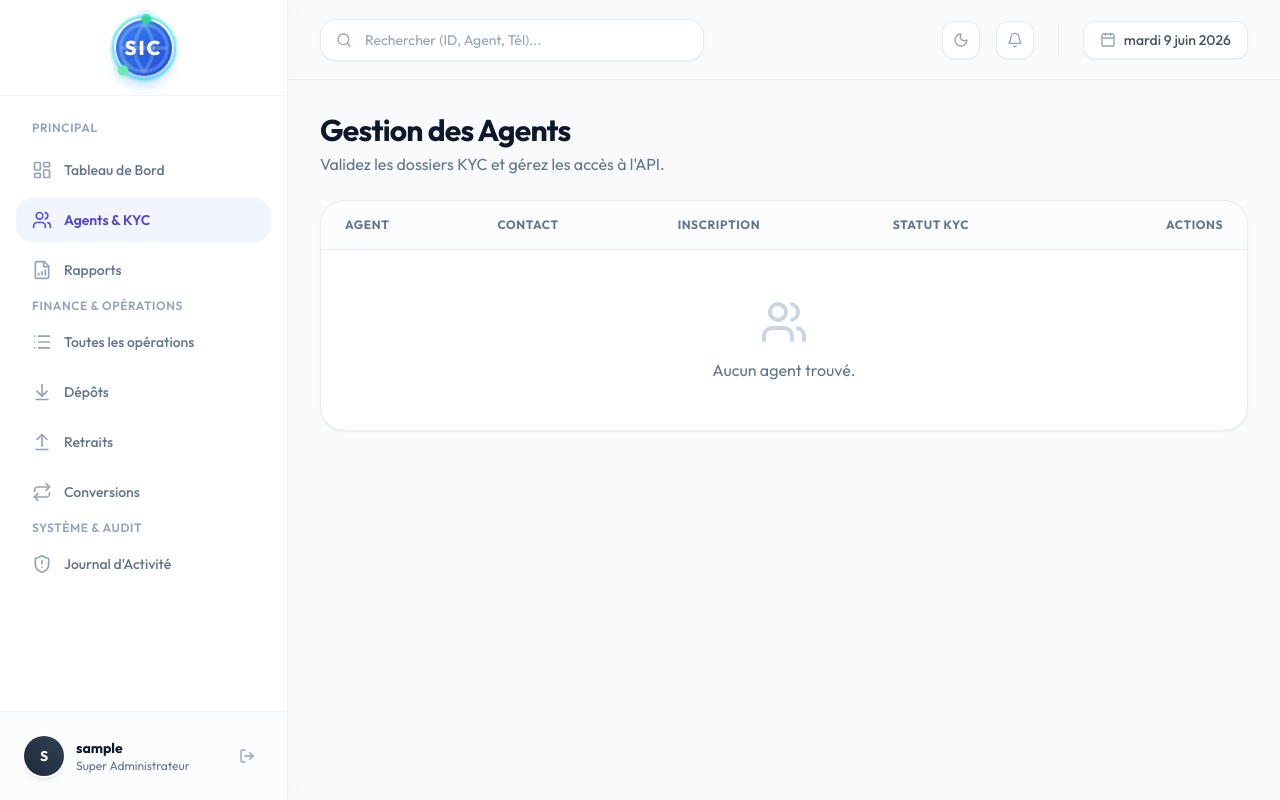
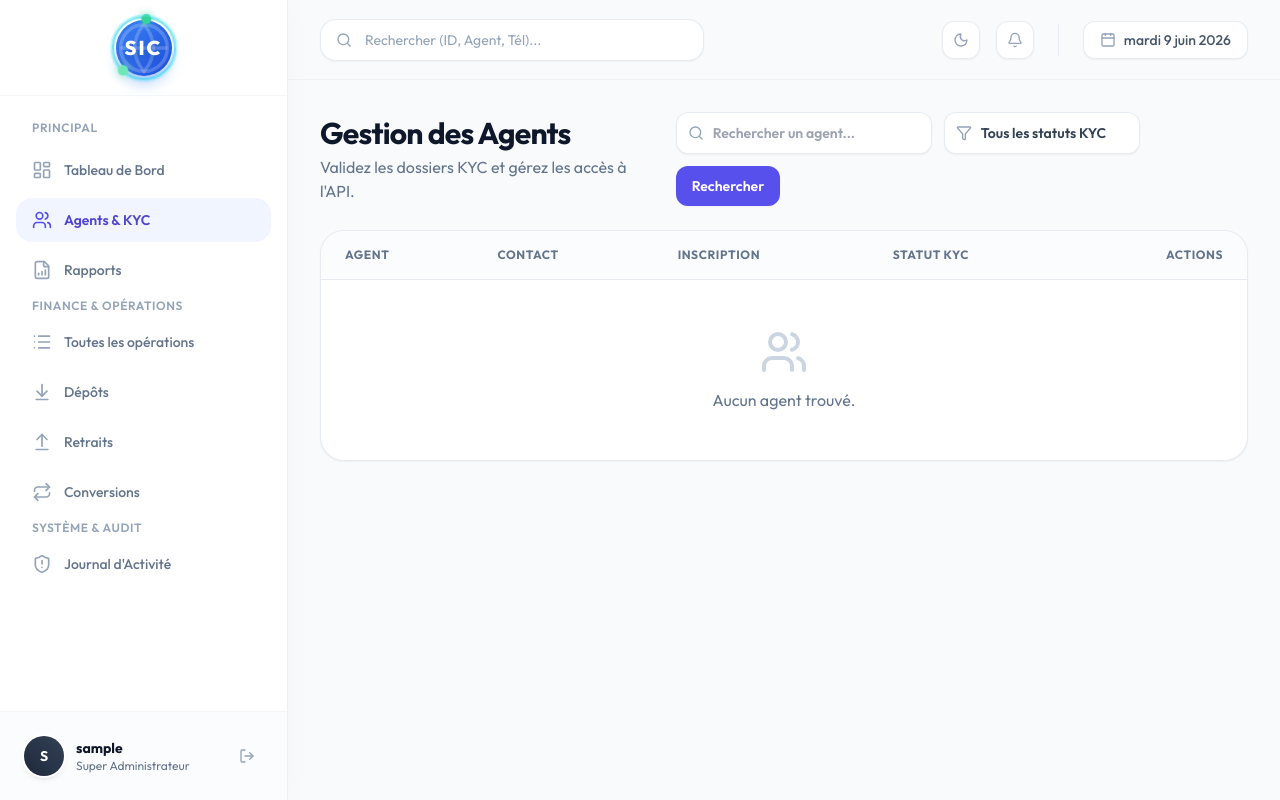
Before and after one commit to AmstaLabestar/SIC_backend, a Django app: page /agents/ in a window 1280 px wide. Run offline with Django 5.2, Linux system fonts and the light colour scheme; the visitor is signed in with stand-in values (Sample User, id 1); data that the repository does not hold is empty; parts of the project's set-up code (start-up, migrations or seed data) failed here and were passed over; some libraries are stand-ins or nearby versions.

Commit message:
feat: add search and filters to dashboard pages, fix security vulnerabilities (CSRF & Webhook HMAC bypass)

```diff
--- a/dashboard/templates/dashboard/agents.html
+++ b/dashboard/templates/dashboard/agents.html
@@ -4,11 +4,33 @@
 <div class="space-y-6">
 
     <!-- Header -->
-    <div class="flex items-center justify-between">
+    <div class="flex flex-col md:flex-row md:items-center justify-between gap-4">
         <div>
             <h2 class="text-3xl font-bold text-slate-900 dark:text-white tracking-tight">Gestion des Agents</h2>
             <p class="text-slate-500 dark:text-slate-400 mt-1">Validez les dossiers KYC et gérez les accès à l'API.</p>
         </div>
+        <form method="GET" class="flex flex-wrap gap-3">
+            <div class="relative group">
+                <div class="absolute inset-y-0 left-0 pl-3 flex items-center pointer-events-none">
+                    <i data-lucide="search" class="w-4 h-4 text-slate-400 dark:text-slate-500"></i>
+                </div>
+                <input type="text" name="search" value="{{ search_query|default:'' }}" placeholder="Rechercher un agent..." class="pl-9 pr-4 py-2.5 bg-white dark:bg-slate-800 border border-slate-200/80 dark:border-slate-700 text-slate-700 dark:text-slate-300 rounded-xl text-sm font-semibold hover:bg-slate-50 dark:hover:bg-slate-700 transition-colors shadow-sm focus:outline-none focus:border-brand-500 w-full sm:w-64">
+            </div>
+            <div class="relative group">
+                <div class="absolute inset-y-0 left-0 pl-3 flex items-center pointer-events-none">
+                    <i data-lucide="filter" class="w-4 h-4 text-slate-400 dark:text-slate-500"></i>
+                </div>
+                <select name="status" onchange="this.form.submit()" class="pl-9 pr-8 py-2.5 bg-white dark:bg-slate-800 border border-slate-200/80 dark:border-slate-700 text-slate-700 dark:text-slate-300 rounded-xl text-sm font-semibold hover:bg-slate-50 dark:hover:bg-slate-700 transition-colors shadow-sm focus:outline-none focus:border-brand-500 appearance-none">
+                    <option value="">Tous les statuts KYC</option>
+                    <option value="PENDING" {% if status_filter == 'PENDING' %}selected{% endif %}>En attente</option>
+                    <option value="APPROVED" {% if status_filter == 'APPROVED' %}selected{% endif %}>Approuvé</option>
+                    <option value="REJECTED" {% if status_filter == 'REJECTED' %}selected{% endif %}>Rejeté</option>
+                </select>
+            </div>
+            <button type="submit" class="px-4 py-2.5 bg-brand-600 hover:bg-brand-700 text-white rounded-xl text-sm font-semibold transition-colors shadow-sm flex items-center gap-2">
+                Rechercher
+            </button>
+        </form>
     </div>
 
     <!-- Table Container -->
@@ -80,22 +102,34 @@
                             <div class="flex items-center justify-end gap-2 opacity-100 lg:opacity-0 lg:group-hover:opacity-100 transition-opacity">
 
                                 {% if agent.kyc_status == 'PENDING' %}
-                                <a href="{% url 'dashboard:agent_kyc_action' agent.id 'approve' %}" title="Approuver KYC" class="p-2 bg-emerald-50 dark:bg-emerald-900/30 text-emerald-600 hover:bg-emerald-600 hover:text-white rounded-xl transition-colors">
-                                    <i data-lucide="check" class="w-4 h-4"></i>
-                                </a>
-                                <a href="{% url 'dashboard:agent_kyc_action' agent.id 'reject' %}" title="Rejeter KYC" class="p-2 bg-rose-50 dark:bg-rose-900/30 text-rose-600 hover:bg-rose-600 hover:text-white rounded-xl transition-colors">
-                                    <i data-lucide="x" class="w-4 h-4"></i>
-                                </a>
+                                <form method="POST" action="{% url 'dashboard:agent_kyc_action' agent.id 'approve' %}" class="inline">
+                                    {% csrf_token %}
+                                    <button type="submit" title="Approuver KYC" class="p-2 bg-emerald-50 dark:bg-emerald-900/30 text-emerald-600 hover:bg-emerald-600 hover:text-white rounded-xl transition-colors">
+                                        <i data-lucide="check" class="w-4 h-4"></i>
+                                    </button>
+                                </form>
+                                <form method="POST" action="{% url 'dashboard:agent_kyc_action' agent.id 'reject' %}" class="inline">
+                                    {% csrf_token %}
+                                    <button type="submit" title="Rejeter KYC" class="p-2 bg-rose-50 dark:bg-rose-900/30 text-rose-600 hover:bg-rose-600 hover:text-white rounded-xl transition-colors">
+                                        <i data-lucide="x" class="w-4 h-4"></i>
+                                    </button>
+                                </form>
                                 {% endif %}
 
                                 {% if agent.is_suspended %}
-                                <a href="{% url 'dashboard:agent_kyc_action' agent.id 'suspend' %}" title="Réactiver" class="p-2 bg-slate-100 dark:bg-slate-700 text-slate-600 dark:text-slate-300 hover:bg-slate-800 hover:text-white rounded-xl transition-colors">
-                                    <i data-lucide="unlock" class="w-4 h-4"></i>
-                                </a>
+                                <form method="POST" action="{% url 'dashboard:agent_kyc_action' agent.id 'suspend' %}" class="inline">
+                                    {% csrf_token %}
+                                    <button type="submit" title="Réactiver" class="p-2 bg-slate-100 dark:bg-slate-700 text-slate-600 dark:text-slate-300 hover:bg-slate-800 hover:text-white rounded-xl transition-colors">
+                                        <i data-lucide="unlock" class="w-4 h-4"></i>
+                                    </button>
+                                </form>
                                 {% else %}
-                                <a href="{% url 'dashboard:agent_kyc_action' agent.id 'suspend' %}" title="Suspendre" class="p-2 bg-slate-100 dark:bg-slate-700 text-slate-600 dark:text-slate-300 hover:bg-rose-600 hover:text-white rounded-xl transition-colors">
-                                    <i data-lucide="lock" class="w-4 h-4"></i>
-                                </a>
+                                <form method="POST" action="{% url 'dashboard:agent_kyc_action' agent.id 'suspend' %}" class="inline">
+                                    {% csrf_token %}
+                                    <button type="submit" title="Suspendre" class="p-2 bg-slate-100 dark:bg-slate-700 text-slate-600 dark:text-slate-300 hover:bg-rose-600 hover:text-white rounded-xl transition-colors">
+                                        <i data-lucide="lock" class="w-4 h-4"></i>
+                                    </button>
+                                </form>
                                 {% endif %}
 
                                 <!-- Bouton pour voir les détails dans l'Admin Django -->
@@ -129,11 +163,11 @@
             </p>
             <div class="flex items-center gap-2">
                 {% if page_obj.has_previous %}
-                <a href="?page={{ page_obj.previous_page_number }}" class="px-3 py-1.5 border border-slate-200 dark:border-slate-700 rounded-lg text-sm font-medium text-slate-600 dark:text-slate-300 hover:bg-white dark:hover:bg-slate-700 hover:text-brand-600 transition-colors">Précédent</a>
+                <a href="?page={{ page_obj.previous_page_number }}{% if search_query %}&search={{ search_query }}{% endif %}{% if status_filter %}&status={{ status_filter }}{% endif %}" class="px-3 py-1.5 border border-slate-200 dark:border-slate-700 rounded-lg text-sm font-medium text-slate-600 dark:text-slate-300 hover:bg-white dark:hover:bg-slate-700 hover:text-brand-600 transition-colors">Précédent</a>
                 {% endif %}
 
                 {% if page_obj.has_next %}
-                <a href="?page={{ page_obj.next_page_number }}" class="px-3 py-1.5 border border-slate-200 dark:border-slate-700 rounded-lg text-sm font-medium text-slate-600 dark:text-slate-300 hover:bg-white dark:hover:bg-slate-700 hover:text-brand-600 transition-colors">Suivant</a>
+                <a href="?page={{ page_obj.next_page_number }}{% if search_query %}&search={{ search_query }}{% endif %}{% if status_filter %}&status={{ status_filter }}{% endif %}" class="px-3 py-1.5 border border-slate-200 dark:border-slate-700 rounded-lg text-sm font-medium text-slate-600 dark:text-slate-300 hover:bg-white dark:hover:bg-slate-700 hover:text-brand-600 transition-colors">Suivant</a>
                 {% endif %}
             </div>
         </div>
--- a/dashboard/views.py
+++ b/dashboard/views.py
@@ -2,6 +2,7 @@ import csv
 from django.http import HttpResponse
 from django.shortcuts import render, redirect, get_object_or_404
 from django.contrib.admin.views.decorators import staff_member_required
+from django.views.decorators.http import require_POST
 from django.core.paginator import Paginator
 from django.db.models import Sum, Count
 from django.utils import timezone
@@ -221,11 +222,29 @@ def home(request):
 
 @staff_member_required(login_url='dashboard:login')
 def agents(request):
+    from django.db.models import Q
     agent_list = Agent.objects.all().order_by('-created_at')
+
+    search_query = request.GET.get('search')
+    if search_query:
+        agent_list = agent_list.filter(
+            Q(first_name__icontains=search_query) |
+            Q(last_name__icontains=search_query) |
+            Q(phone_number__icontains=search_query)
+        )
+
+    status_filter = request.GET.get('status')
+    if status_filter:
+        agent_list = agent_list.filter(kyc_status=status_filter)
+
     paginator = Paginator(agent_list, 20)
     page_number = request.GET.get('page')
     page_obj = paginator.get_page(page_number)
-    return render(request, 'dashboard/agents.html', {'page_obj': page_obj})
+    return render(request, 'dashboard/agents.html', {
+        'page_obj': page_obj,
+        'search_query': search_query,
+        'status_filter': status_filter
+    })
 
 @staff_member_required(login_url='dashboard:login')
 def transactions(request, tx_type=None):
@@ -248,6 +267,11 @@ def transactions(request, tx_type=None):
         transaction_list = transaction_list.filter(target_operator=operator_filter)
         page_title += f" ({operator_filter})"
 
+    # Apply status filter if present
+    status_filter = request.GET.get('status')
+    if status_filter:
+        transaction_list = transaction_list.filter(status=status_filter)
+
     if request.GET.get('export') == 'csv':
         response = HttpResponse(content_type='text/csv')
         response['Content-Disposition'] = f'attachment; filename="transactions_{tx_type or "all"}_{timezone.now().strftime("%Y%m%d")}.csv"'
@@ -264,13 +288,20 @@ def transactions(request, tx_type=None):
     paginator = Paginator(transaction_list, 50)
     page_number = request.GET.get('page')
     page_obj = paginator.get_page(page_number)
-    return render(request, 'dashboard/transactions.html', {'page_obj': page_obj, 'page_title': page_title, 'tx_type': tx_type})
+    return render(request, 'dashboard/transactions.html', {
+        'page_obj': page_obj,
+        'page_title': page_title,
+        'tx_type': tx_type,
+        'operator_filter': operator_filter,
+        'status_filter': status_filter
+    })
 
 @staff_member_required(login_url='dashboard:login')
 def transaction_detail(request, tx_id):
     tx = get_object_or_404(Transaction, id=tx_id)
     return render(request, 'dashboard/transaction_detail.html', {'transaction': tx})
 
+@require_POST
 @staff_member_required(login_url='dashboard:login')
 def agent_kyc_action(request, agent_id, action):
     agent = get_object_or_404(Agent, id=agent_id)
@@ -383,6 +414,7 @@ def report_detail(request, report_id):
     }
     return render(request, 'dashboard/report_detail.html', context)
 
+@require_POST
 @staff_member_required(login_url='dashboard:login')
 def report_delete(request, report_id):
     report = get_object_or_404(Report, id=report_id)
```
Also changed, not shown: api/views.py (+21 -41 lines), dashboard/templates/dashboard/report_form.html (+6 -3 lines), dashboard/templates/dashboard/transactions.html (+23 -11 lines).
